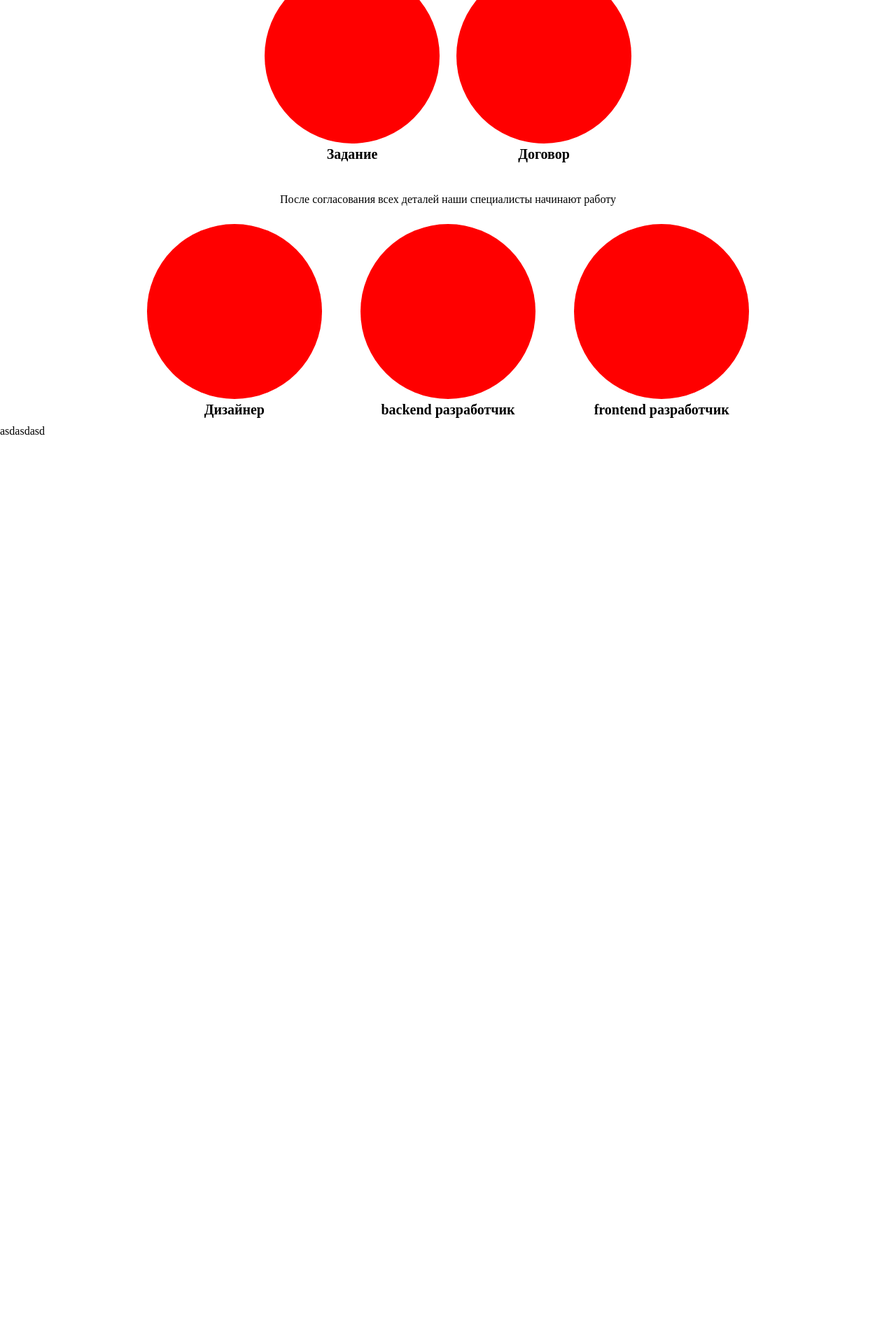
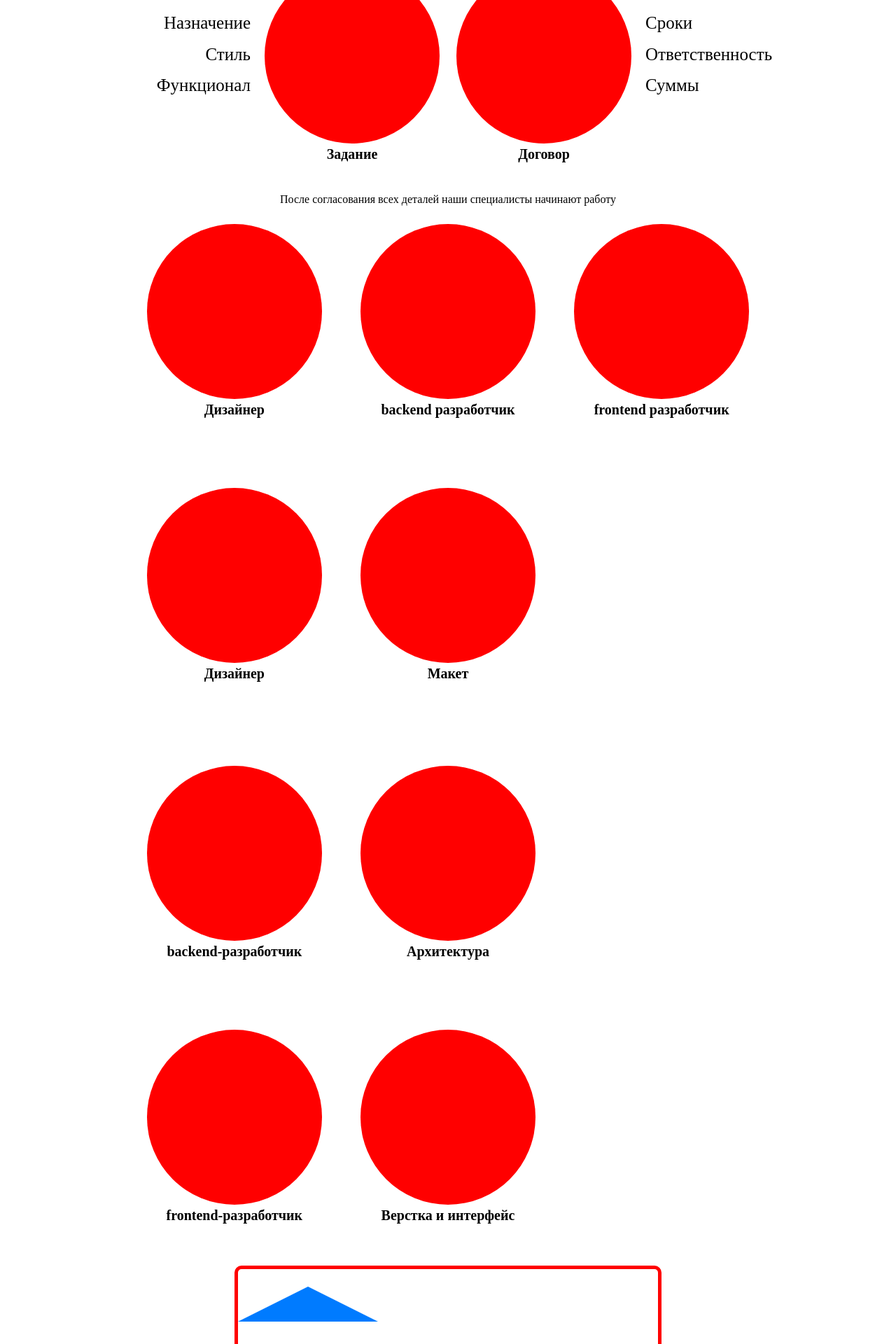
Before and after one commit to orlovskiy/portfolio, a PHP site: page / in a window 1280 px wide. Shown: the part 3200-5120 px from the top of the page at 70% size. Before the commit the page ends 4507 px from the top, so only its background shows below. Run offline with PHP 8.4, Linux system fonts and the light colour scheme; some libraries are stand-ins or nearby versions.

Commit message:
almost finished a 'how we work' scheme

```diff
--- a/index.html
+++ b/index.html
@@ -3,6 +3,7 @@
 <head>
 <meta charset="utf-8">
 <link rel="stylesheet" href="style/style.css">
+<link rel="stylesheet" href="style/loader.css">
 <script src="//code.jquery.com/jquery-1.10.2.js"></script>
   <script src="//code.jquery.com/ui/1.11.4/jquery-ui.js"></script>
   <script src="js/jquery.jkit.1.1.29.min.js"></script>
@@ -120,14 +121,15 @@
 			</div>
 
 			<div class="call piece_container">
-				<h3 class="piece_header">Лиза</h3>
+				<h3 class="piece_header"></h3>
 				<div class="scheme_piece"></div>
 				<div class="piece_description"><h4>Контакт-менеджер</h4></div>
 			</div><br>
 			<div class="talk"><p>Вы обсуждаете детали заказа и если нужно - назначаете время для встречи и составления ТЗ</p></div>
-
 			<div class="zadanie piece_container">
-			<p>asdas</p>
+				<div class="zadanie_desc desc1">Назначение</div>
+				<div class="zadanie_desc desc2">Стиль</div>
+				<div class="zadanie_desc desc3">Функционал</div>
 				<h3 class="piece_header"></h3>
 				<div class="scheme_piece"></div>
 				<div class="piece_description"><h4>Задание</h4></div>
@@ -135,6 +137,9 @@
 
 
 			<div class="offer piece_container">
+				<div class="offer_desc desc1">Сроки</div>
+				<div class="offer_desc desc2">Ответственность</div>
+				<div class="offer_desc desc3">Суммы</div>
 				<h3 class="piece_header"></h3>
 				<div class="scheme_piece"></div>
 				<div class="piece_description"><h4>Договор</h4></div>
@@ -157,24 +162,90 @@
 				<h3 class="piece_header"></h3>
 				<div class="scheme_piece"></div>
 				<div class="piece_description"><h4>frontend разработчик</h4></div>
+			</div></br>
+
+			<div class="designer piece_container">
+
+				<h3 class="piece_header"></h3>
+				<div class="scheme_piece"></div>
+				<div class="piece_description"><h4>Дизайнер</h4></div>
 			</div>
 
+			<div class="look piece_container">
+				<div class="scheme_piece"></div>
+				<div class="piece_description"><h4>Макет</h4></div>
+			</div>
 
+			<div class="fixer piece_container">
+				<div class="scheme_piece"></div>
+				<div class="piece_description"><h4>Макет</h4></div>
+			</div></br>
+
+			<div class="backender piece_container">
+				<h3 class="piece_header"></h3>
+				<div class="scheme_piece"></div>
+				<div class="piece_description"><h4>backend-разработчик</h4></div>
+			</div>
+
+			<div class="arch piece_container">
+				<div class="scheme_piece"></div>
+				<div class="piece_description"><h4>Архитектура</h4></div>
+			</div>
+
+			<div class="fixer piece_container">
+				<div class="scheme_piece"></div>
+				<div class="piece_description"><h4></h4></div>
+			</div></br>
+
+			<div class="frontender piece_container">
+				<h3 class="piece_header"></h3>
+				<div class="scheme_piece"></div>
+				<div class="piece_description"><h4>frontend-разработчик</h4></div>
+			</div>
+
+			<div class="markup piece_container">
+				<div class="scheme_piece"></div>
+				<div class="piece_description"><h4>Верстка и интерфейс</h4></div>
+			</div>
+
+			<div class="fixer piece_container">
+				<div class="scheme_piece"></div>
+				<div class="piece_description"><h4>Макет</h4></div>
+			</div></br>
+
+			<div class="your_product">
+				<div class="product_bg"></div>
+				<div class="product_base"></div>
+				<div class="product"></div>
+			</div>
 
 		</div>
+	</div>
+	</div>
 	</div>
 	<div class="contact" id="contact">asdasdasd</div>
 
 		<script>
 		window.sr = ScrollReveal({ reset: true,viewFactor  : 0.9});
 		sr.reveal('.client',{origin:'top',viewFactor  : 0.3, distance:'100px'});
-		sr.reveal('.call',{delay:600,reset: true,viewFactor  : 0.3});
+		sr.reveal('.call',{delay:600,viewFactor  : 0.3});
 		sr.reveal('.zadanie',{origin:'right',viewFactor  : 0.8, distance:'130px'});
 		sr.reveal('.offer',{origin:'left',viewFactor  : 0.8, distance:'130px'});
-		sr.reveal('.talk',{delay:600,reset: true,viewFactor  : 0.3});
-		sr.reveal('.design',{delay:300,origin:'left',distance:'200px',viewFactor  : 0.7,opacity:0});
-		sr.reveal('.backend',{delay:350,origin:'left',distance:'300px',viewFactor  : 0.7,opacity:0});
-		sr.reveal('.frontend',{delay:400,origin:'left',distance:'400px',viewFactor  : 0.7,opacity:0});
+		sr.reveal('.talk',{delay:600,viewFactor  : 0.3});
+		sr.reveal('.design',{delay:300,origin:'left',distance:'100px',viewFactor  : 0.7,opacity:0});
+		sr.reveal('.backend',{delay:350,origin:'left',distance:'350px',viewFactor  : 0.7,opacity:0});
+		sr.reveal('.frontend',{delay:400,origin:'left',distance:'650px',viewFactor  : 0.7,opacity:0});
+		sr.reveal('.desc1',{delay:300,origin:'right',viewFactor  : 0.8, distance:'130px'});
+		sr.reveal('.desc2',{delay:600,origin:'right',viewFactor  : 0.8, distance:'130px'});
+		sr.reveal('.desc3',{delay:900,origin:'right',viewFactor  : 0.8, distance:'130px'});
+		sr.reveal('.zadanie_desc',{origin:'right'});
+		sr.reveal('.offer_desc',{origin:'left'});
+		sr.reveal('.designer',{duration:700,rotate:{x:360},origin:'top',viewFactor  : 0.8, distance:'400px'});
+		sr.reveal('.look',{duration:400,delay:400,origin:'left',viewFactor  : 0.99, distance:'300px'});
+		sr.reveal('.backender',{duration:700, delay:50,origin:'top',viewFactor  : 0.8,rotate:{z:65,x:270}, distance:'800px'});
+		sr.reveal('.arch',{duration:400,delay:400,origin:'left',viewFactor  : 0.99, distance:'300px'});
+		sr.reveal('.frontender',{duration:700,rotate:{z:65,x:270},origin:'top',viewFactor  : 0.8, distance:'800px'});
+		sr.reveal('.markup',{duration:400,delay:400,origin:'left',viewFactor  : 0.99, distance:'300px'});
 
 		</script>
 	</body>
--- /dev/null
+++ b/style/loader.css
@@ -0,0 +1,150 @@
+.wrapper {
+	padding-left: 5em;
+	padding-right: 5em;
+	margin: auto;
+	margin-top: -120px;
+	display: block;
+	width: 975px;
+}
+
+.cssload-loader {
+	width: 244px;
+	height: 244px;
+	border-radius: 50%;
+	margin: 15em;
+	display: inline-block;
+	position: relative;
+	vertical-align: middle;
+}
+
+.cssload-loader {
+	width: 244px;
+	height: 244px;
+	border-radius: 50%;
+	margin: 15em;
+	display: inline-block;
+	position: relative;
+	vertical-align: middle;
+}
+.cssload-loader,
+.cssload-loader:before,
+.cssload-loader:after {
+	animation: 1.15s infinite ease-in-out;
+		-o-animation: 1.15s infinite ease-in-out;
+		-ms-animation: 1.15s infinite ease-in-out;
+		-webkit-animation: 1.15s infinite ease-in-out;
+		-moz-animation: 1.15s infinite ease-in-out;
+}
+.cssload-loader:before,
+.cssload-loader:after {
+	width: 100%;
+	height: 100%;
+	border-radius: 50%;
+	position: absolute;
+	top: 0;
+	left: 0;
+}
+
+.cssload-loader:before,
+.cssload-loader:after {
+		content: "";
+}
+
+.cssload-loader {
+		animation: cssload-animation1 1.15s infinite linear;
+		-o-animation: cssload-animation1 1.15s infinite linear;
+		-ms-animation: cssload-animation1 1.15s infinite linear;
+		-webkit-animation: cssload-animation1 1.15s infinite linear;
+		-moz-animation: cssload-animation1 1.15s infinite linear;
+}
+
+.cssload-loader:before,
+.cssload-loader:after {
+		content: "";
+		width: 80%;
+		height: 80%;
+		background-color: rgb(51,51,51);
+		top: 5%;
+}
+.cssload-loader:before {
+		left: -5%;
+		animation: cssload-animation2 1.15s infinite alternate ease-in-out;
+		-o-animation: cssload-animation2 1.15s infinite alternate ease-in-out;
+		-ms-animation: cssload-animation2 1.15s infinite alternate ease-in-out;
+		-webkit-animation: cssload-animation2 1.15s infinite alternate ease-in-out;
+		-moz-animation: cssload-animation2 1.15s infinite alternate ease-in-out;
+		transform-origin: 10% 50%;
+		-o-transform-origin: 10% 50%;
+		-ms-transform-origin: 10% 50%;
+		-webkit-transform-origin: 10% 50%;
+		-moz-transform-origin: 10% 50%;
+}
+.cssload-loader:after {
+		left: auto;
+		right: -5%;
+		animation: cssload-animation2 1.15s 1.15s infinite alternate ease-in-out;
+		-o-animation: cssload-animation2 1.15s 1.15s infinite alternate ease-in-out;
+		-ms-animation: cssload-animation2 1.15s 1.15s infinite alternate ease-in-out;
+		-webkit-animation: cssload-animation2 1.15s 1.15s infinite alternate ease-in-out;
+		-moz-animation: cssload-animation2 1.15s 1.15s infinite alternate ease-in-out;
+		transform: scale(0);
+		-o-transform: scale(0);
+		-ms-transform: scale(0);
+		-webkit-transform: scale(0);
+		-moz-transform: scale(0);
+		transform-origin: 90% 50%;
+}
+
+
+
+
+
+@keyframes cssload-animation1 {
+	0%	 { transform: rotate(20deg); }
+	100% { transform: rotate(380deg); }
+}
+
+@-o-keyframes cssload-animation1 {
+	0%	 { -o-transform: rotate(20deg); }
+	100% { -o-transform: rotate(380deg); }
+}
+
+@-ms-keyframes cssload-animation1 {
+	0%	 { -ms-transform: rotate(20deg); }
+	100% { -ms-transform: rotate(380deg); }
+}
+
+@-webkit-keyframes cssload-animation1 {
+	0%	 { -webkit-transform: rotate(20deg); }
+	100% { -webkit-transform: rotate(380deg); }
+}
+
+@-moz-keyframes cssload-animation1 {
+	0%	 { -moz-transform: rotate(20deg); }
+	100% { -moz-transform: rotate(380deg); }
+}
+
+@keyframes cssload-animation2 {
+	0%	 { transform: scale(0); }
+	100% { transform: scale(1); }
+}
+
+@-o-keyframes cssload-animation2 {
+	0%	 { -o-transform: scale(0); }
+	100% { -o-transform: scale(1); }
+}
+
+@-ms-keyframes cssload-animation2 {
+	0%	 { -ms-transform: scale(0); }
+	100% { -ms-transform: scale(1); }
+}
+
+@-webkit-keyframes cssload-animation2 {
+	0%	 { -webkit-transform: scale(0); }
+	100% { -webkit-transform: scale(1); }
+}
+
+@-moz-keyframes cssload-animation2 {
+	0%	 { -moz-transform: scale(0); }
+	100% { -moz-transform: scale(1); }
+}
--- a/style/style.css
+++ b/style/style.css
@@ -287,6 +287,7 @@ div.endofpics:hover #arrow-left {
 .diagram{
 }
 .piece_container{
+   /*-webkit-box-reflect: below 0 -webkit-gradient(linear, left top, left bottom, from(transparent), color-stop(50%, transparent), to(RGBA(0, 0, 0, 0.1)));*/
   margin-right: 4%;
 }
 .piece_container h3{
@@ -324,6 +325,7 @@ div.endofpics:hover #arrow-left {
 }
 
 .call .scheme_piece{
+
   position: relative;
   transition: all .6s ease-in-out;
 }
@@ -337,6 +339,30 @@ div.endofpics:hover #arrow-left {
   text-align: center;
   margin: auto;
   margin-right: 20px;
+}
+.zadanie_desc{
+  font-size: 25px;
+  right:270px;
+  z-index: -1;
+}
+
+.desc1{
+  position: absolute;
+  top:25%;
+}
+.desc2{
+  position: absolute;
+  top:40%;
+}
+.desc3{
+  position: absolute;
+  top:55%;
+}
+.offer_desc{
+  font-size: 25px;
+  left: unset;
+  left: 270px;
+  z-index: -1;
 }
 .zadanie p{
   position: absolute;
@@ -360,4 +386,61 @@ div.endofpics:hover #arrow-left {
 .contact {
   height: 700px;
 }
+.designer{
+  perspective:100px;
+  margin-top: 80px;
+  display: inline-block;
+}
+.sidewall{
+
+}
+.look{
+  display: inline-block;
+}
+.fixer{
+  display: inline-block;
+  margin-right: 0;
+  opacity: 0;
+}
+.backender{
+  perspective:100px;
+  margin-top: 100px;
+  display: inline-block;
+}
+.arch{
+  display: inline-block;
+}
+.frontender{
+  perspective:100px;
+  margin-top: 80px;
+  display: inline-block;
+}
+.markup{
+  display: inline-block;
+}
+.reveal{
+  margin-top: 70px;
+  display: inline-block;
+}
+.your_product{
+  margin-top: 50px;
+}
+.product_base{
+  display: inline-block;
+}
+.your_product{
+  display: inline-block;
+  width: 600px;
+  height: 400px;
+  border-radius: 10px;
+  border:5px solid red;
+}
+.product_bg{
+  width: 0;
+  height: 0;
+  border-style: solid;
+  border-width: 0 100px 100px 100px;
+  border-color: transparent transparent #007bff transparent;
+  transform:rotateX(60deg);
+}
 /*# sourceMappingURL=style.css.map */
```
